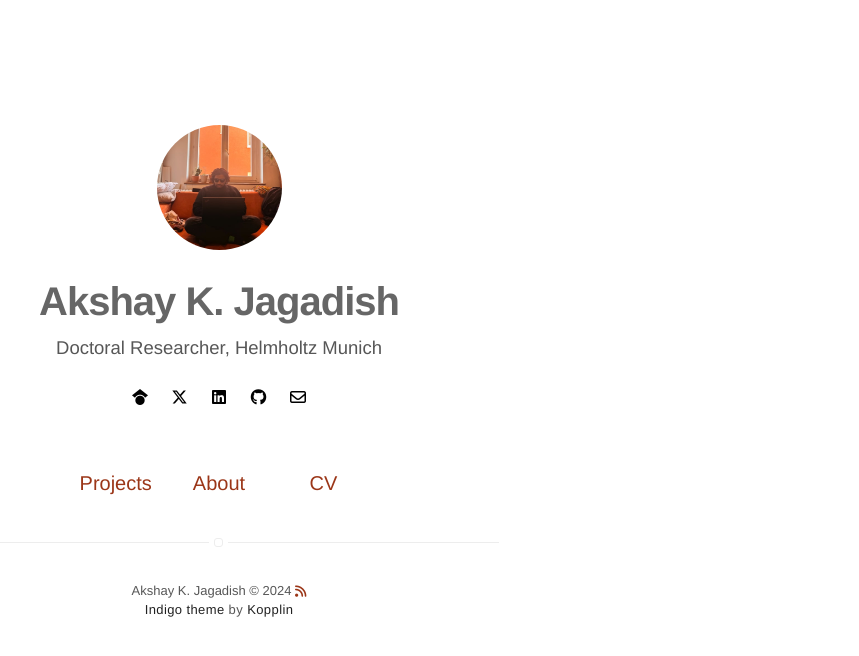
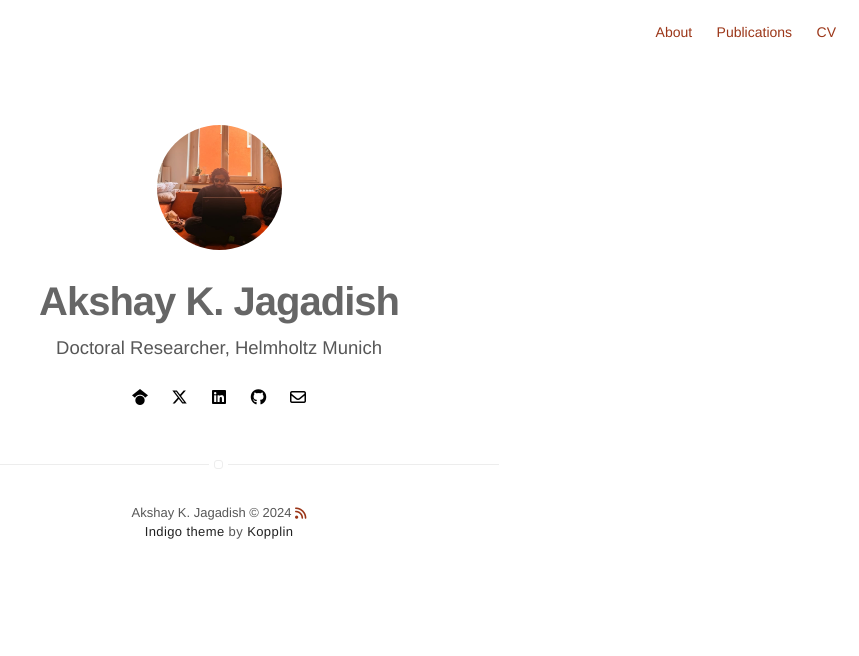
Before and after one commit to akjagadish/akjagadish.github.io, a Jekyll site: the page built from index.html, in a window 1280 px wide. Shown: the top 656 px of the page, without its empty margins (421-1280 px from the left). Built offline with Jekyll 4.4.1, drawn with Linux system fonts in a browser that asks for light colours; nearby versions of some CDN libraries.

Commit message:
direct projects to google scholr

```diff
--- a/_includes/nav.html
+++ b/_includes/nav.html
@@ -1,4 +1,4 @@
-<nav class="{% if page.title == "Home" %}nav-home{% else %}nav{% endif %}">
+<nav class="{% if page.title == " Home" %}nav-home{% else %}nav{% endif %}">
     <ul class="list">
         {% if page.title != "Home" %}
         <li class="item">
@@ -14,14 +14,6 @@
         {% endif %}
         {% endif %}
 
-        {% if site.projects == true %}
-        {% if page.title != "Projects" %}
-        <li class="item">
-            <a class="link" href="{{ site.url }}/projects">Projects</a>
-        </li>
-        {% endif %}
-        {% endif %}
-
         {% if site.about == true %}
         {% if page.title != "About" %}
         <li class="item">
@@ -29,6 +21,17 @@
         </li>
         {% endif %}
         {% endif %}
+
+        {% if site.projects == true %}
+        {% if page.title != "Projects" %}
+        <li class="item">
+            <!-- <a class="link" href="{{ site.url }}/projects">Projects</a> -->
+            <!-- <a class="link" href=""https://scholar.google.com/citations?user={{ site.googlescholar }}">Projects</a> -->
+            <a class="link" href="https://scholar.google.com/citations?user=B42Mr-sAAAAJ&hl=en">Publications</a>
+        </li>
+        {% endif %}
+        {% endif %}
+
 
         {% if site.resume == true %}
         <li class="item">
```
